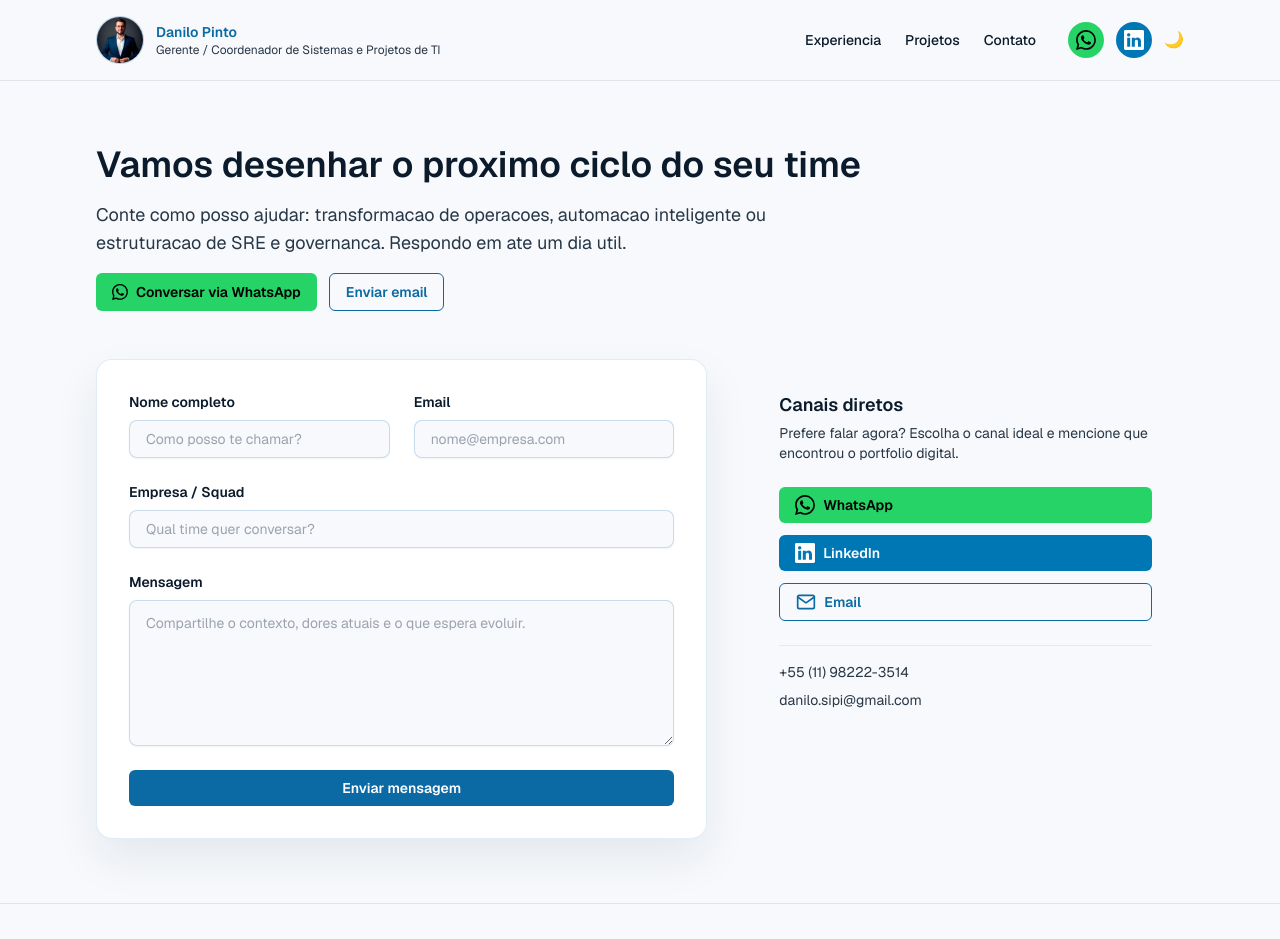
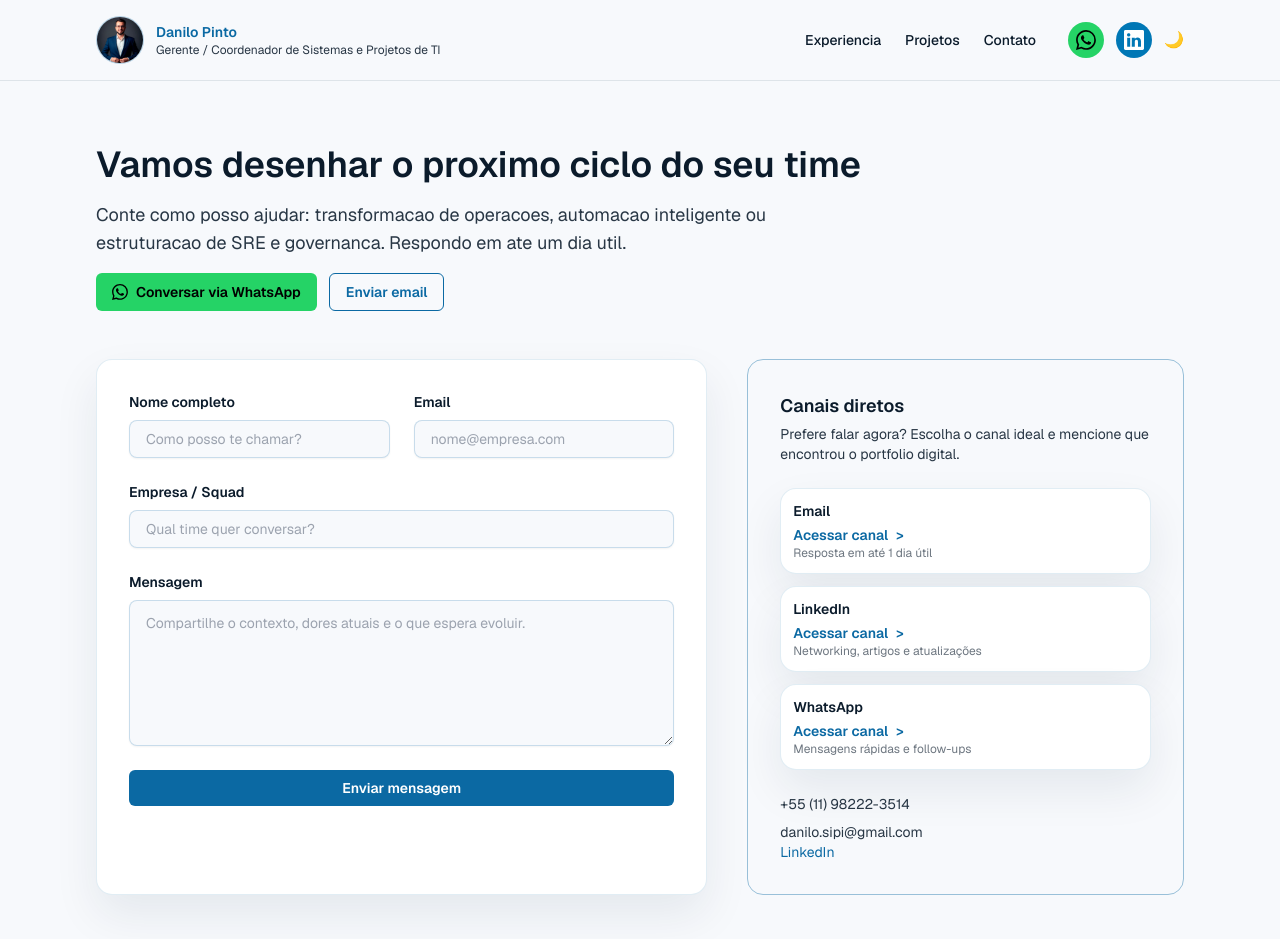
Before and after one commit to danilosipi/DaniloPinto.Site, a Next.js app: page /contato in a window 1280 px wide. Shown: the top 939 px of the page. Built offline with nearby package versions, Linux system fonts and the light colour scheme.

Commit message:
Ajuste no contato de envio de email

```diff
--- a/src/app/contato/ContactForm.tsx
+++ b/src/app/contato/ContactForm.tsx
@@ -5,15 +5,19 @@ import { zodResolver } from '@hookform/resolvers/zod';
 import { useForm } from 'react-hook-form';
 import { z } from 'zod';
 
+import { siteConfig } from '@/config/site';
+import { getMailtoLink, getWhatsappUrl } from '@/utils/contact';
 import { CTAButton } from '@/components/CTAButton';
 import { EmailIcon } from '@/components/icons/EmailIcon';
 import { LinkedInIcon } from '@/components/icons/LinkedInIcon';
 import { WhatsAppIcon } from '@/components/icons/WhatsAppIcon';
-import { siteConfig } from '@/config/site';
-import { getMailtoLink, getWhatsappUrl } from '@/utils/contact';
+
 
 const contactSchema = z.object({
-  name: z.string().min(2, 'Informe seu nome completo para seguirmos').max(80, 'Use no maximo 80 caracteres'),
+  name: z
+    .string()
+    .min(2, 'Informe seu nome completo para seguirmos')
+    .max(80, 'Use no maximo 80 caracteres'),
   email: z.string().email('Informe um email valido'),
   company: z.string().optional(),
   message: z
@@ -24,28 +28,34 @@ const contactSchema = z.object({
 
 type ContactFormData = z.infer<typeof contactSchema>;
 
+// type DirectChannel = {
+//   label: string;
+//   href: string;
+//   description: string;
+// };
+
 const directChannels = [
   {
-    label: 'WhatsApp',
-    href: getWhatsappUrl('Ola Danilo, vi seu portfolio e gostaria de conversar.'),
-    description: 'Mensagens rapidas e follow-ups',
-    icon: <WhatsAppIcon className="h-5 w-5" />,
-    variant: 'whatsapp' as const,
+    label: 'Email',
+    href: getMailtoLink('Convite para conversar'),
+    description: 'Resposta em até 1 dia útil',
+    icon: <EmailIcon className="h-5 w-5" />,
+    variant: 'secondary' as const
   },
   {
     label: 'LinkedIn',
     href: siteConfig.linkedin,
-    description: 'Networking, artigos e atualizacoes',
+    description: 'Networking, artigos e atualizações',
     icon: <LinkedInIcon className="h-5 w-5" />,
-    variant: 'linkedin' as const,
+    variant: 'linkedin' as const
   },
   {
-    label: 'Email',
-    href: getMailtoLink('Convite para conversar'),
-    description: 'Resposta em ate 1 dia util',
-    icon: <EmailIcon className="h-5 w-5" />,
-    variant: 'secondary' as const,
-  },
+    label: 'WhatsApp',
+    href: getWhatsappUrl('Ola Danilo, vi seu portfolio e gostaria de conversar.'),
+    description: 'Mensagens rápidas e follow-ups',
+    icon: <WhatsAppIcon className="h-5 w-5" />,
+    variant: 'whatsapp' as const
+  }
 ];
 
 export function ContactForm() {
@@ -197,29 +207,50 @@ export function ContactForm() {
         )}
       </form>
 
-      <aside className="space-y-6 rounded-2xl border-primary-500/10 bg-[rgb(var(--color-primary-500))/0.05] p-8">
+      <aside className="space-y-6 rounded-2xl border border-primary-500/40 bg-[rgb(var(--color-primary-500))/0.05] p-8">
         <div className="space-y-1">
           <h2 className="text-lg font-semibold text-default">Canais diretos</h2>
           <p className="text-sm text-soft">
             Prefere falar agora? Escolha o canal ideal e mencione que encontrou o portfolio digital.
           </p>
         </div>
-        <div className="flex flex-col gap-3">
-          {directChannels.map((channel) => (
-            <CTAButton
-              key={channel.label}
-              href={channel.href}
-              label={channel.label}
-              variant={channel.variant}
-              icon={channel.icon}
-              external
-              className="w-full !justify-start"
-            />
-          ))}
-        </div>
-        <div className="space-y-2 border-t border-primary-500/10 pt-4 text-sm text-soft">
+        <ul className="space-y-3 text-sm text-soft">
+          {directChannels.map((channel) => {
+            const isExternal = channel.href.startsWith('http');
+            const target = isExternal ? '_blank' : undefined;
+            const rel = isExternal ? 'noreferrer noopener' : undefined;
+
+            return (
+              <li
+                key={channel.label}
+                className="rounded-lg border border-primary-500/20 bg-surface p-3"
+              >
+                <p className="font-semibold text-default">{channel.label}</p>
+                <a
+                  href={channel.href}
+                  target={target}
+                  rel={rel}
+                  className="mt-1 inline-flex items-center gap-2 text-sm font-semibold text-primary-500 hover:text-primary-700"
+                >
+                  Acessar canal
+                  <span aria-hidden>{'>'}</span>
+                </a>
+                <p className="text-xs text-subtle">{channel.description}</p>
+              </li>
+            );
+          })}
+        </ul>
+        <div className="space-y-2 text-sm text-soft">
           <p>{siteConfig.phoneDisplay}</p>
           <p>{siteConfig.email}</p>
+          <a
+            href={siteConfig.linkedin}
+            className="text-primary-500 hover:text-primary-700"
+            target="_blank"
+            rel="noreferrer noopener"
+          >
+            LinkedIn
+          </a>
         </div>
       </aside>
     </div>
```
Also changed, not shown: 1 other file (tests, documents, lock files or other folders).
